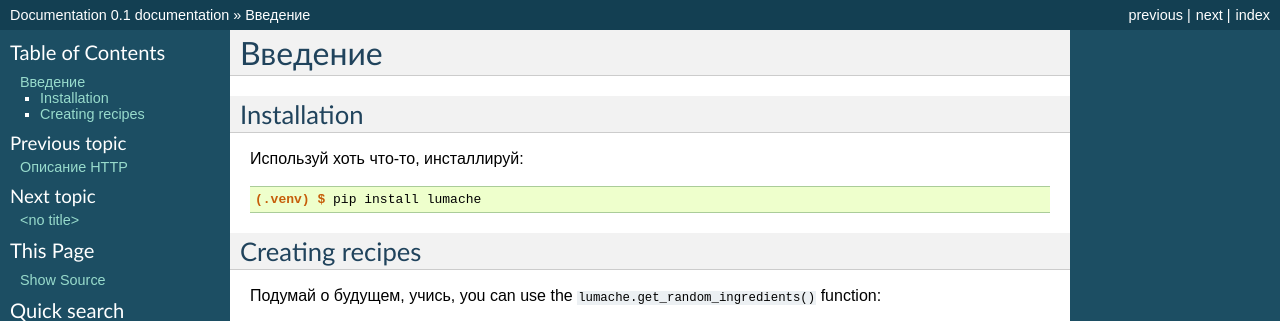
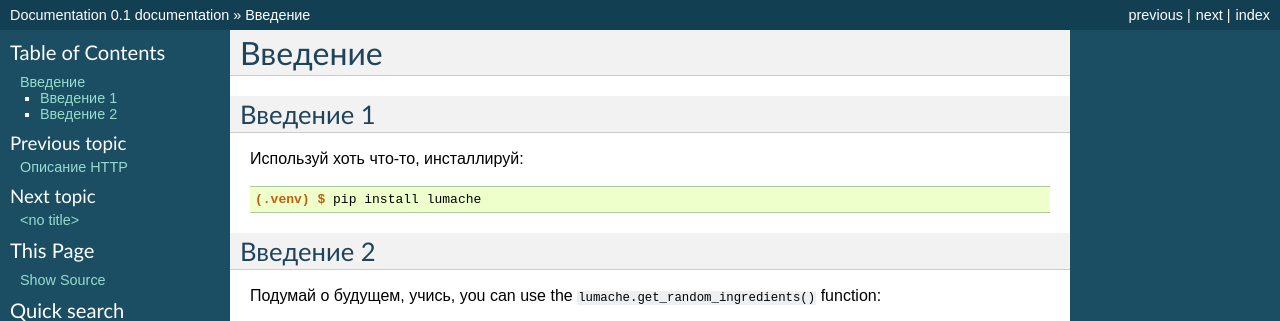
Before and after one commit to omikhaleva/test1, a Sphinx documentation site: the page built from docs/source/usage.rst, in a window 1280 px wide, cut to the strip 0-321 px from the top of the page. Built offline with Sphinx 7.4.7, drawn with Linux system fonts in a browser that asks for light colours.

Commit message:
Update usage.rst

```diff
--- a/docs/source/usage.rst
+++ b/docs/source/usage.rst
@@ -3,7 +3,7 @@
 
 .. _installation:
 
-Installation
+Введение 1
 ------------
 
 Используй хоть что-то, инсталлируй:
@@ -12,7 +12,7 @@ Installation
 
    (.venv) $ pip install lumache
 
-Creating recipes
+Введение 2
 ----------------
 
 Подумай о будущем, учись,
```
